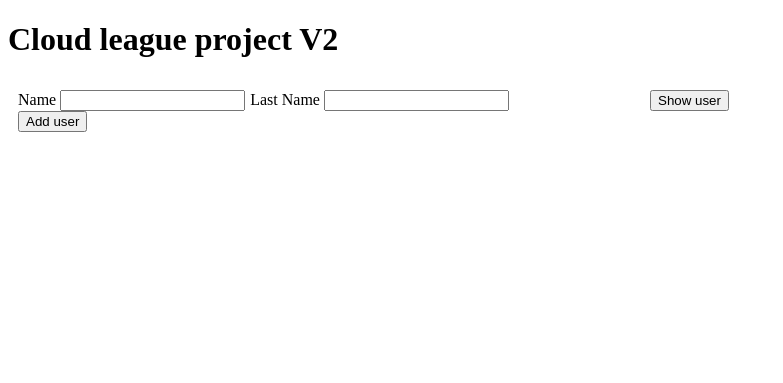
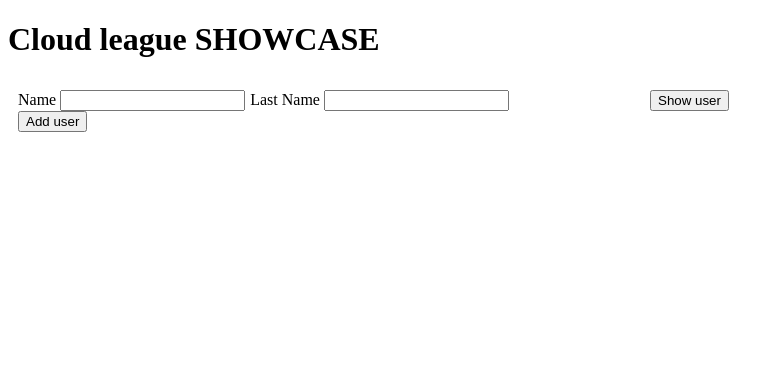
Before and after one commit to sjfuentes/NodeApp, a website: page index.html in a window 1280 px wide. Shown: the whole page, without its empty margins (0-783 px from the left). Drawn offline with Linux system fonts and the light colour scheme.

Commit message:
Update index.html

```diff
--- a/index.html
+++ b/index.html
@@ -8,7 +8,7 @@
 </head>
 
 <body>
-    <h1>Cloud league project V2</h1>
+    <h1>Cloud league SHOWCASE</h1>
     <div class="row">
         <div class="column">
             <div style="display: flex;">
```
